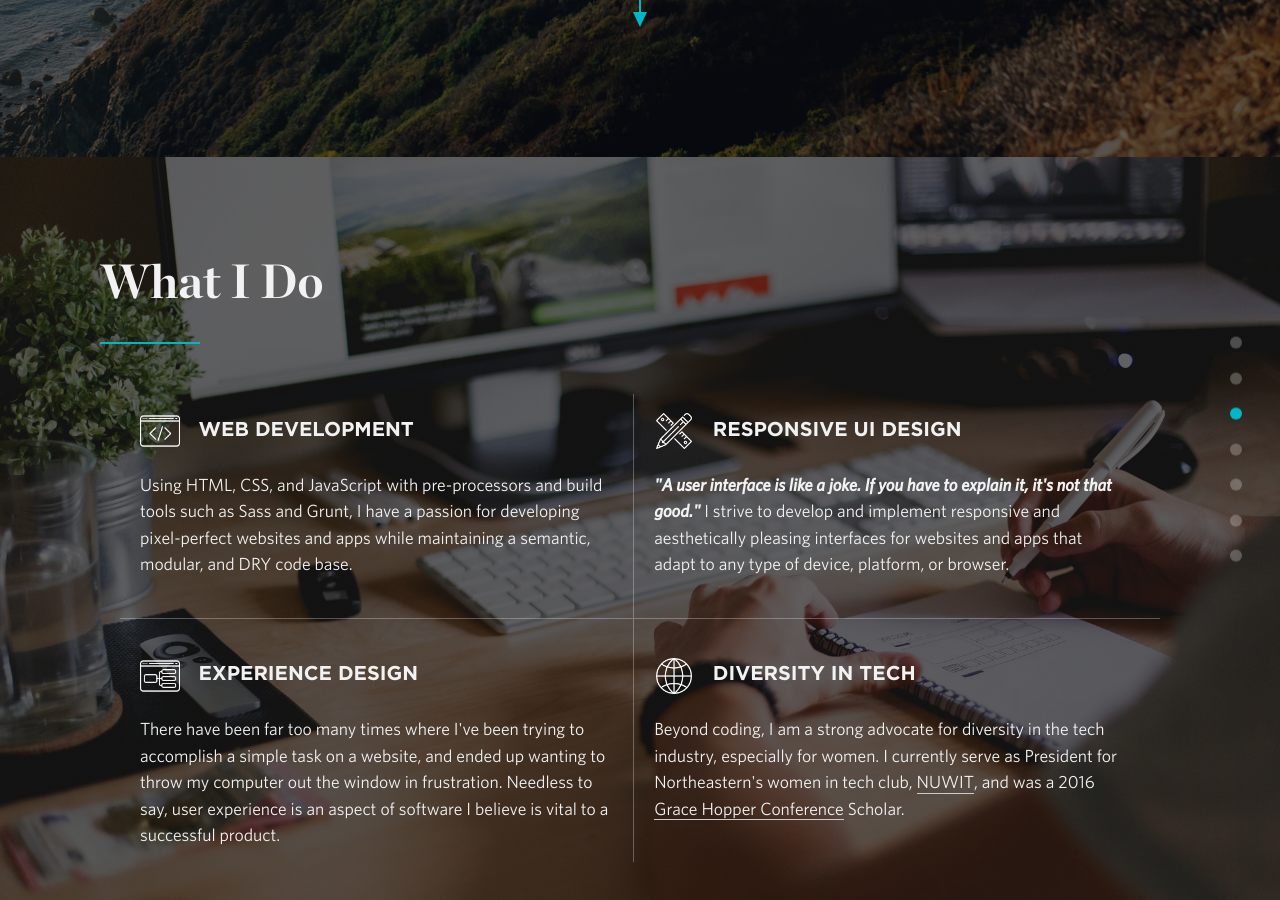
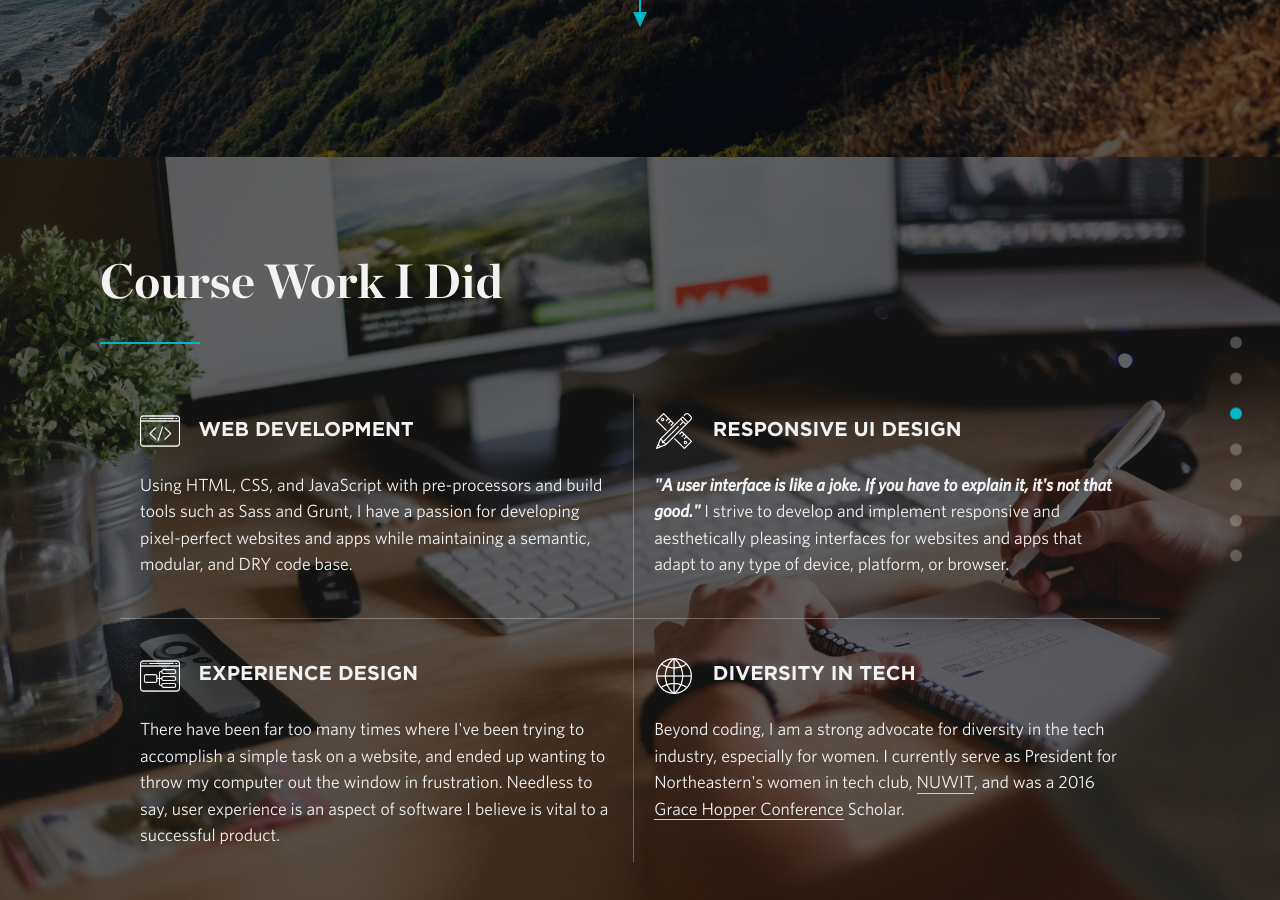
Before and after one commit to sgteja/trailsite.github.io, a Jekyll site: the page built from index.html, in a window 1280 px wide and 900 px high, scrolled down 3478 px. Built offline with Jekyll 4.4.1, drawn with Linux system fonts in a browser that asks for light colours; nearby versions of some CDN libraries.

Commit message:
Courses heading

```diff
--- a/_includes/services.html
+++ b/_includes/services.html
@@ -5,7 +5,7 @@
   ></div>
   <div class="overlay-wrapper">
     <div class="fade-in">
-      <h1 class="section-heading">What I Do</h1>
+      <h1 class="section-heading">Course Work I Did</h1>
       <span class="divider"></span>
       <div class="services-wrapper">
         {% for row in site.data.services %}
```
